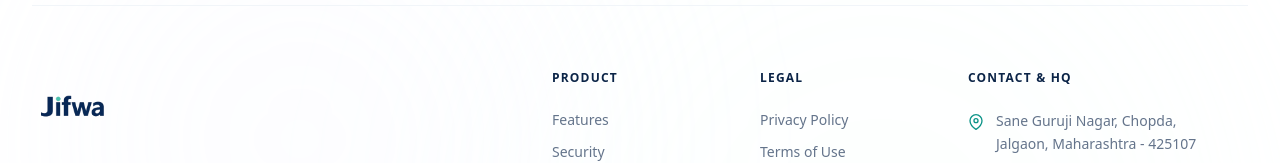
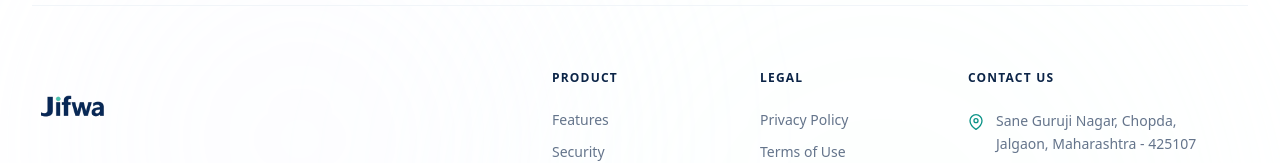
Before and after one commit to StarDust130/jifwa, a Next.js app: page / in a window 1280 px wide. Shown: the part 6156-6319 px from the top of the page. Built offline with nearby package versions, Linux system fonts and the light colour scheme; no server answers.

Commit message:
Refactor Footer component: update contact heading for clarity

```diff
--- a/components/elements/footer.tsx
+++ b/components/elements/footer.tsx
@@ -142,7 +142,7 @@ const Footer = () => {
           {/* CONTACT */}
           <div className="col-span-2 lg:col-span-3 lg:col-end-13">
             <h4 className="text-xs font-bold text-[#0B2447] uppercase tracking-widest mb-6">
-              Contact & HQ
+              Contact Us
             </h4>
             <div className="space-y-4">
               <div className="flex items-start gap-3 text-sm text-slate-500">
```
